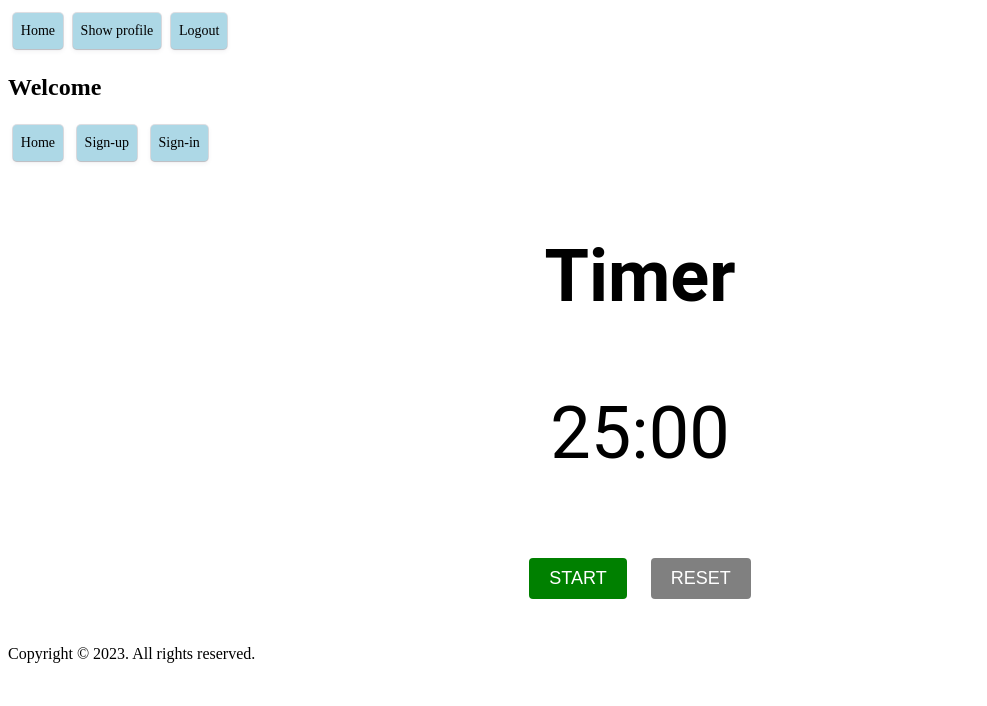
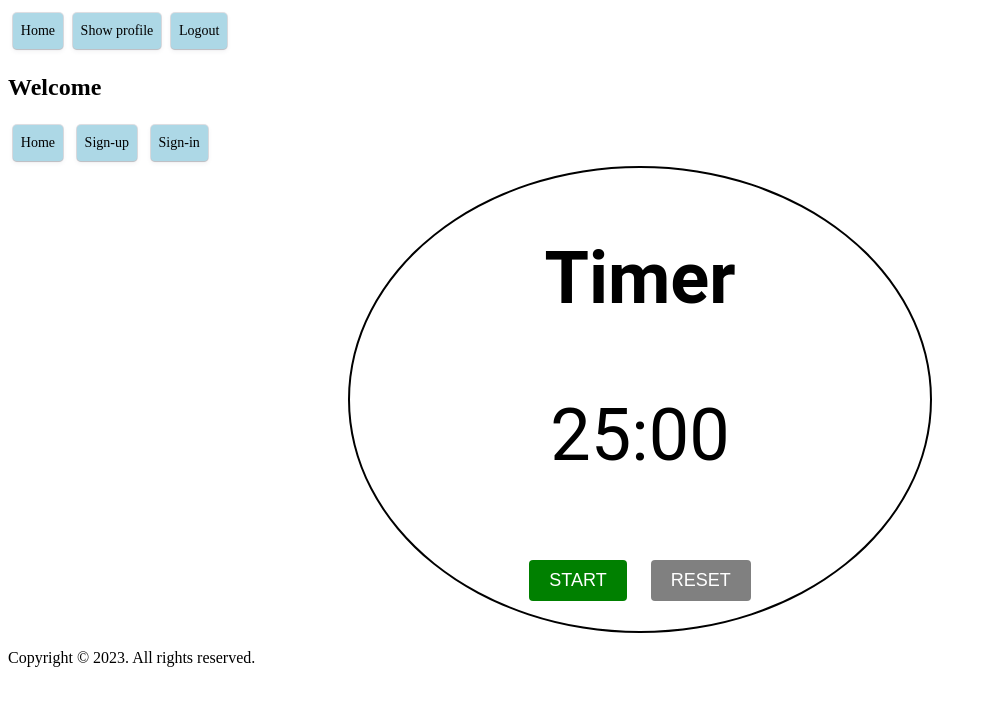
Before and after one commit to xxxxxChristian02xxxxx/ProgettoSAW, a PHP site: page /main.php in a window 1280 px wide. Shown: the top 706 px of the page, without its empty margins (0-987 px from the left). Run offline with PHP 8.4, Linux system fonts and the light colour scheme; the visitor is signed in with stand-in values (Sample User, id 1); data that the repository does not hold is empty; some libraries are stand-ins or nearby versions.

```diff
--- a/dressing.css
+++ b/dressing.css
@@ -68,10 +68,12 @@
 /*css per il main */
 .containerStopwatch{
     margin:0 auto;
-    max-width: 400px;
+    max-width:540px;
     text-align: center;
     padding:20px;
     font-family: "Roboto",sans-serif;
+    border-radius: 90%;
+    border: 2px solid black;
 }
 .containerStopwatch button {
     font-size: 18px;
--- a/main.php
+++ b/main.php
@@ -102,8 +102,8 @@ function updateTimer() {
     let minutes = Math.floor(timeLeft / 60);
     let seconds = timeLeft % 60;
     /*
-        funzione per stampare a schermo il tempo che scorre ,padStart serve per stampare 01, col lo 0 davanti
-        con 2 -> voglio 2 digit e se nnon ho nulla metto "0" idi default
+        funzione per stampare a schermo il tempo che scorre ,padStart serve per stampare 0, col lo 0 davanti
+        con 2 -> voglio 2 digit e se non ho nulla metto "0" di default
     */
     let formattedTime = `${minutes.toString().padStart(2, "0")}: ${seconds.toString().padStart(2, "0")}`;
     timeElement.innerHTML = formattedTime;
```
